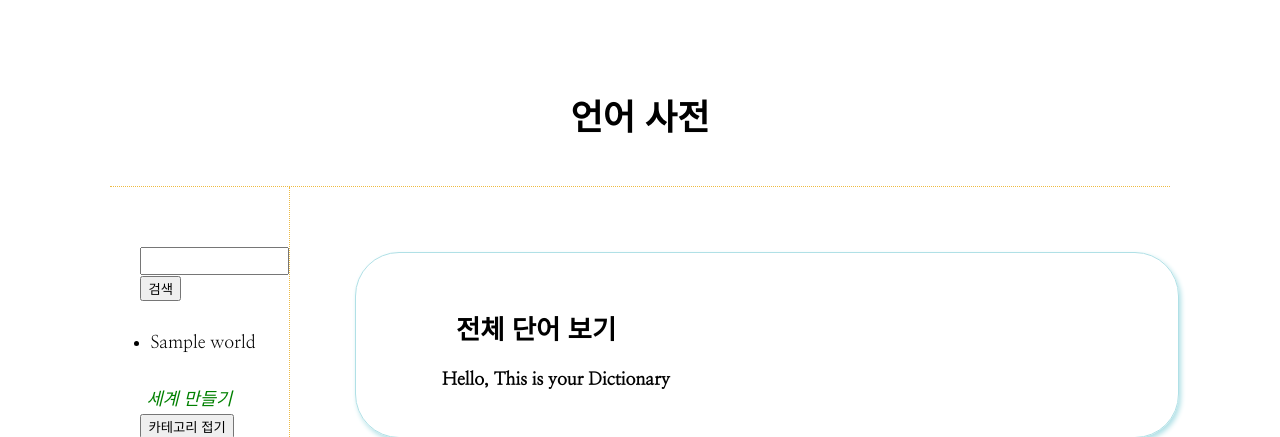
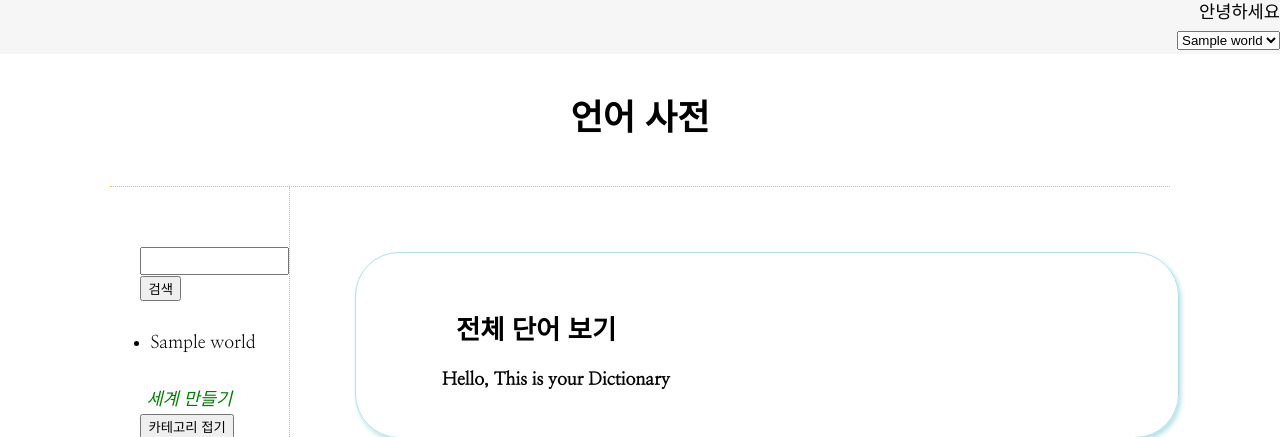
Before and after one commit to hraka/my_word, a PHP site: page /index.php in a window 1280 px wide. Shown: the top 437 px of the page. Run offline with PHP 8.4, Linux system fonts and the light colour scheme; tables that the repository leaves empty or names only in its code hold one stand-in row (values such as "Sample post"); data that the repository does not hold is empty.

Commit message:
추가: 상단 헤더바 생성
- 메인 화면에서 볼 수 있음.
- 세계를 선택할 수 있음.
- 단어 만들기 화면에서도 볼 수 있어야 할까?

- 세계 선택시, 세계와 관련된 내용만 뜨며, 선택된 세계를 기준으로 단어를 만들고 수정할 수 있게 될 것임.

<편의성을 증가시키고 단어를 세계별로 구분해서 볼 수 있게 하고자 한다. 단어를 통한 세계를 돋보이게 하기 위함.>

```diff
--- a/create.html
+++ b/create.html
@@ -13,6 +13,9 @@
 
 	<body>
 		<div>
+			<div class="header_bar">
+				안녕하세요
+			</div>
 
 			<h1><a href="index.php">언어 사전</a></h1>
 
--- a/index.php
+++ b/index.php
@@ -248,6 +248,31 @@ if(isset($_GET['word'])) { //word id를 받는다.
 }
 
 
+$world_list = "<option value='NULL'> 전체 </option>";
+function select_world_list($conn){
+	$sql = "SELECT id, world_name FROM world";
+	$result = mysqli_query($conn, $sql);
+	while ($row = mysqli_fetch_array($result)) {
+		$escaped_world_id = htmlspecialchars($row['id']);
+		$escaped_world_name = htmlspecialchars($row['world_name']);
+		$world_list = $world_list."
+			<option value='{$escaped_world_id}'> {$escaped_world_name} </option>";
+	}
+
+	$result = mysqli_query($conn, $sql);
+	if($result === false){
+		echo '저장하는 과정에서 문제가 생겼습니다. 관리자에게 문의해주세요.'; //사용자에게 뜨는 것
+		error_log(mysqli_error($conn)); //관리자가 볼 수 있는 시스템 에러 메세지.
+	} else {
+		//echo '성공했습니다.';
+	}
+
+	return $world_list;
+}
+$world_list = select_world_list($conn);
+
+
+
 
 
 
@@ -274,6 +299,15 @@ if(isset($_GET['word'])) { //word id를 받는다.
 	</head>
 	<body>
 		<header>
+			<div class="header_bar">
+				안녕하세요
+
+				<form>
+					<select name="selected_world">
+						<?=$world_list?>
+					</select>
+				</form>
+			</div>
 			<h1><a href="index.php">언어 사전</a></h1>
 		</header>
 		<div id="content">
--- a/style.css
+++ b/style.css
@@ -22,6 +22,24 @@ body {
     background-size: 100% 1.7em;
 */
 
+}
+
+header {
+	border-bottom: #eb4 1px dotted;
+	padding:30px;
+	margin:0;
+	display:block;
+	text-align: center;
+    /*font-family: 'Noto Sans KR';*/
+}
+
+.header_bar {
+	background-color: #d3d3d336;
+	position: fixed;
+	top:0;
+	left:0;
+	right: 0;
+	text-align: right;
 }
 
 #content {
@@ -56,14 +74,7 @@ body {
 
 
 
-header {
-	border-bottom: #eb4 1px dotted;
-	padding:30px;
-	margin:0;
-	display:block;
-	text-align: center;
-    /*font-family: 'Noto Sans KR';*/
-}
+
 
 h2 {
 	text-indent: 14px;
```
